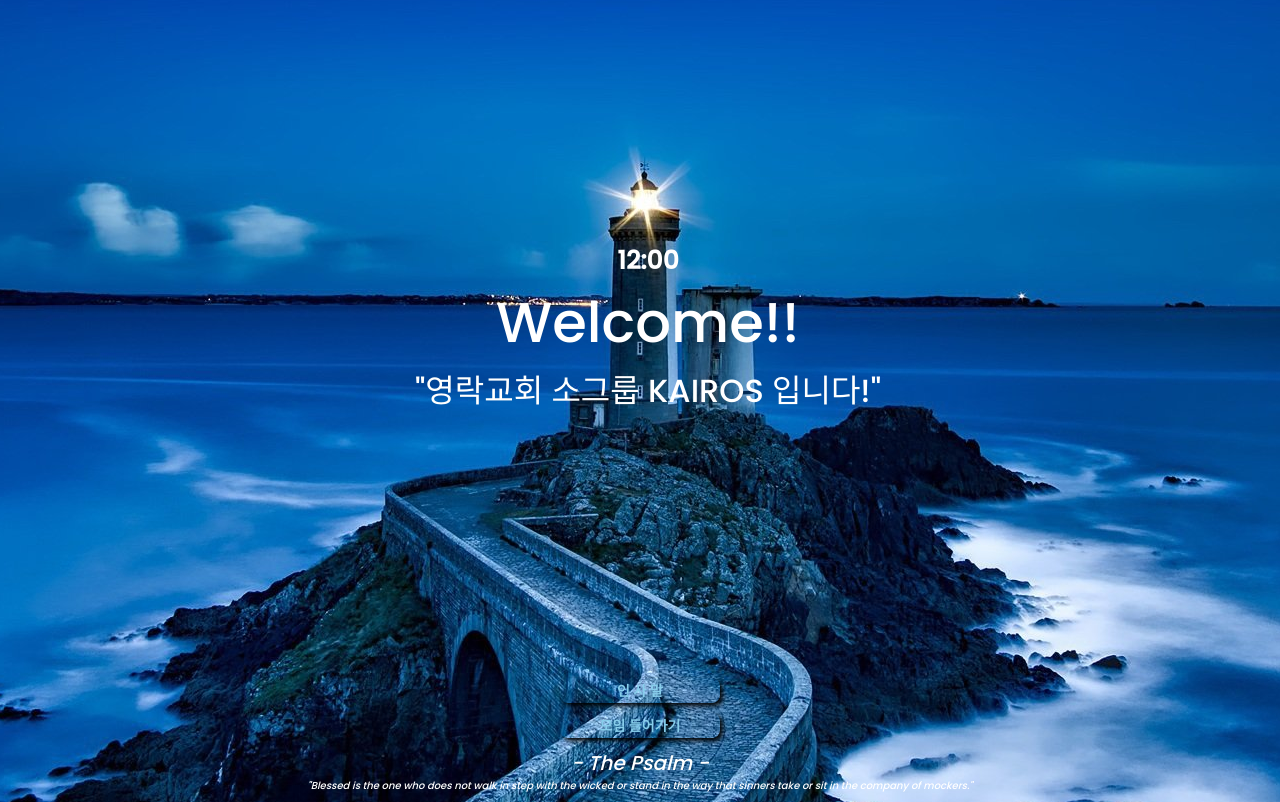
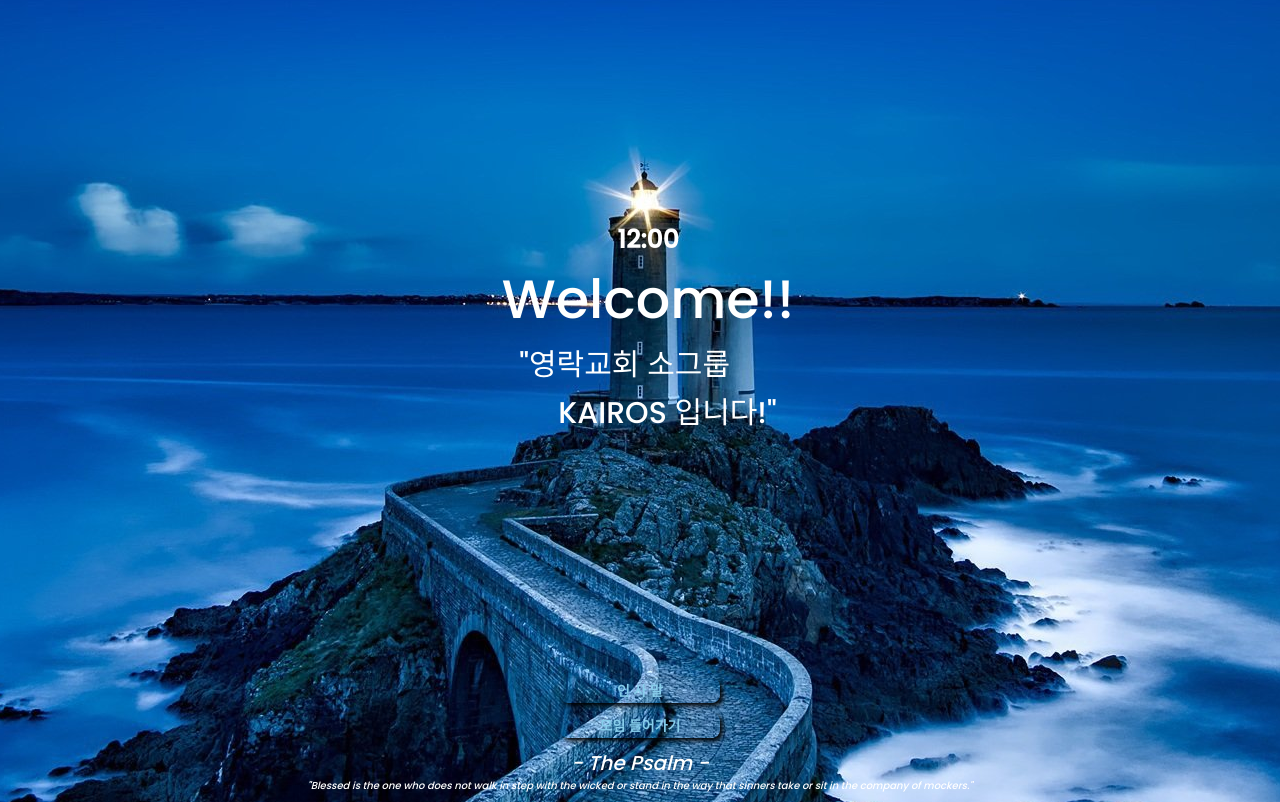
Before and after one commit to chorongiji/kairosintro, a plain HTML site: page index.html in a window 1280 px wide. Drawn offline with nearby package versions, Linux system fonts and the light colour scheme; no server answers.

Commit message:
Update index.html

```diff
--- a/index.html
+++ b/index.html
@@ -40,11 +40,11 @@
         }
 
         .greeting {
-            font-size: 56px;
+            font-size: 54px;
         }
 
         .todo {
-            font-size: 32px;
+            font-size: 30px;
         }
 
         .author {
@@ -142,7 +142,7 @@
         <div id="time" class="time">12:00</div>
         <div class="greeting">
            Welcome!!</div>
-        <div class="todo">"영락교회 소그룹 KAIROS 입니다!"</div>
+        <div class="todo">"영락교회 소그룹<br>  &nbsp;&nbsp;&nbsp;&nbsp;&nbsp;KAIROS 입니다!"</div>
 
     </div>
 
```
